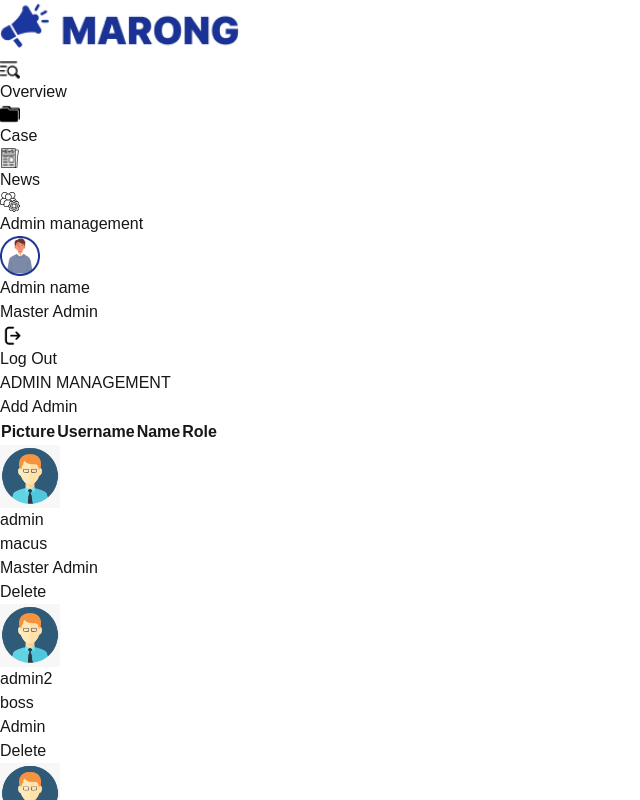
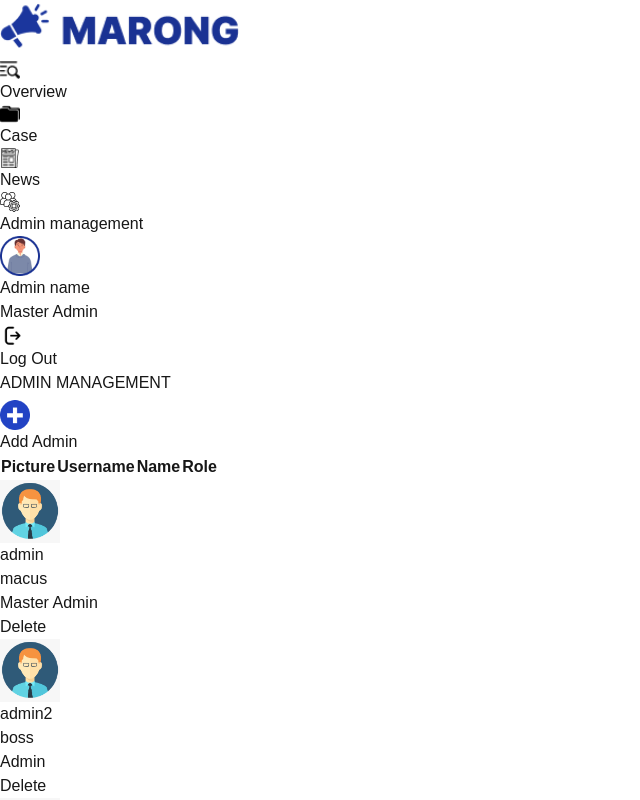
Before and after one commit to CosmosDever/marong-web, a Next.js app: page /admin in a window 1280 px wide. Shown: the top 800 px of the page, without its empty margins (0-640 px from the left). Built offline with nearby package versions, Linux system fonts and the light colour scheme.

Commit message:
Update page.tsx

```diff
--- a/src/app/admin/page.tsx
+++ b/src/app/admin/page.tsx
@@ -50,6 +50,7 @@ export default function AdminPage() {
           <div className="flex items-center justify-between mx-auto w-[90%]">
             <div className="text-3xl font-bold">ADMIN MANAGEMENT</div>
             <a href="/admin/register" className="text-blue-600 flex items-center">
+                <Image src="/Addbtn.png" alt="Add News" width={30} height={30} className="mr-2" />
               <span className="translate-y-1">Add Admin</span>
             </a>
           </div>
```
